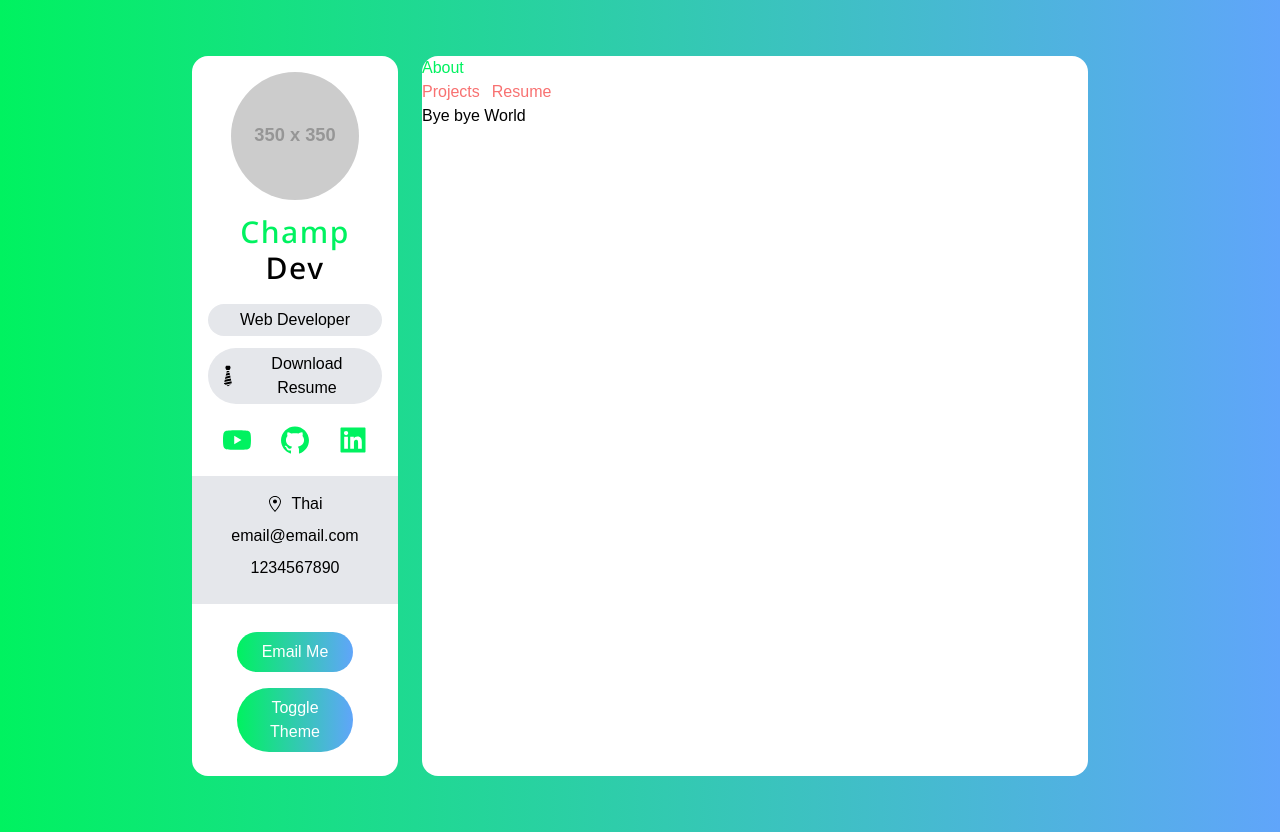
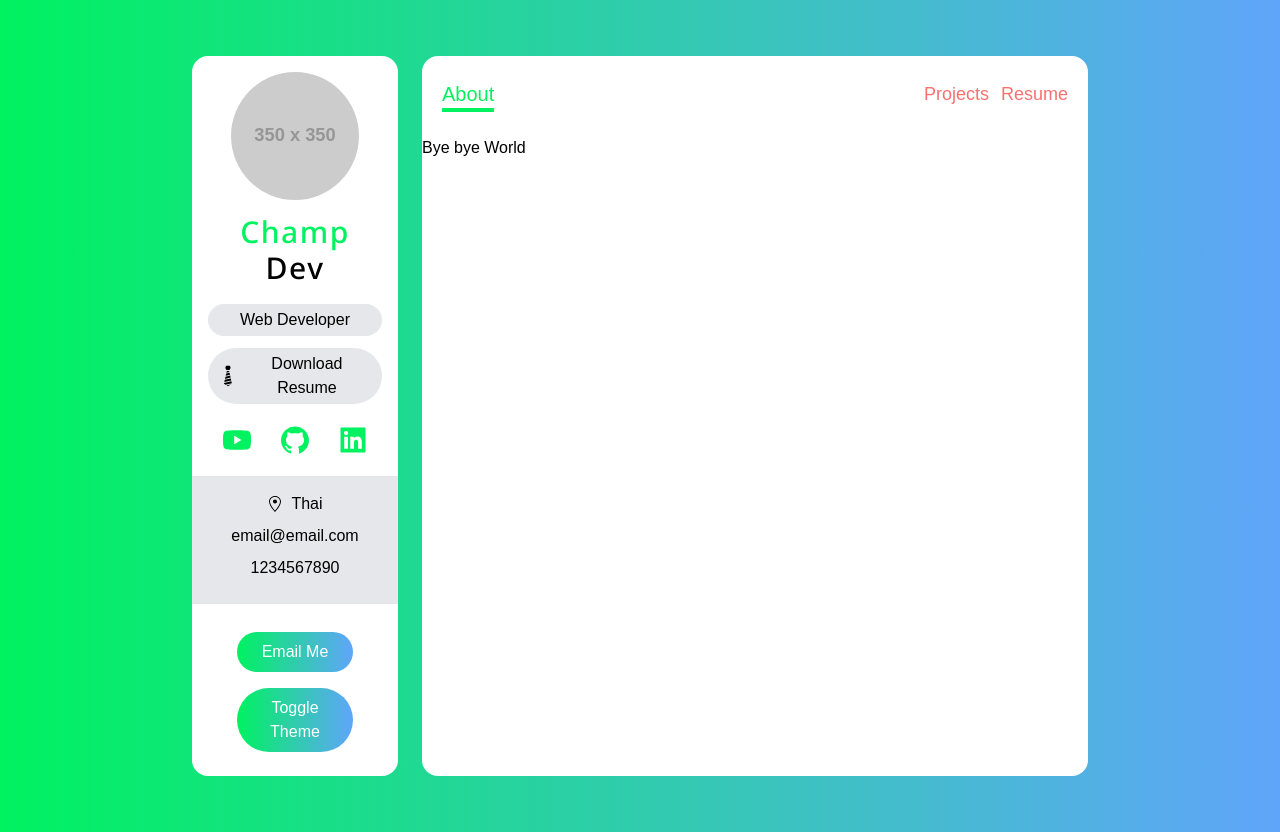
Before and after one commit to champseo2017/nextjs_2021_ex01, a Next.js app in the folder nextex012021/: page / in a window 1280 px wide. Built offline with nearby package versions, Linux system fonts and the light colour scheme.

Commit message:
59:43
https://www.youtube.com/watch?v=atebfXxl9B4

```diff
--- a/nextex012021/components/Navbar.tsx
+++ b/nextex012021/components/Navbar.tsx
@@ -1,37 +1,54 @@
-import { useState, useEffect } from "react";
+import { useState, useEffect, FunctionComponent } from "react";
 import Link from "next/link";
 import { useRouter } from "next/router";
+
+const NavItem: FunctionComponent<{
+  activeItem: string;
+  setActiveItem: Function;
+  name: string;
+  route: string;
+}> = ({ activeItem, name, route, setActiveItem }) => {
+  return activeItem !== name ? (
+    <Link href={route}>
+      <a>
+        <span onClick={() => setActiveItem(name)}>{name}</span>
+      </a>
+    </Link>
+  ) : null;
+};
+
 function Navbar() {
   const [activeItem, setActiveItem] = useState<string>("");
   const { pathname } = useRouter();
   useEffect(() => {
-    if (pathname === '/') setActiveItem("About");
+    if (pathname === "/") setActiveItem("About");
+    if (pathname === "/projects") setActiveItem("Projects");
+    if (pathname === "/resume") setActiveItem("Resume");
   }, []);
   return (
-    <div>
-      <span className="front-bold text-green">{activeItem}</span>
-      <div className="flex space-x-3 text-red-400 font-lg">
-        {activeItem !== "About" && (
-          <Link href="/">
-            <a>
-              <span onClick={() => setActiveItem("About")}>About</span>
-            </a>
-          </Link>
-        )}
-        {activeItem !== "Projects" && (
-          <Link href="/projects">
-            <a>
-              <span onClick={() => setActiveItem("Projects")}>Projects</span>
-            </a>
-          </Link>
-        )}
-        {activeItem !== "Resume" && (
-          <Link href="/resume">
-            <a>
-              <span onClick={() => setActiveItem("Resume")}>Resume</span>
-            </a>
-          </Link>
-        )}
+    <div className="flex justify-between px-5 py-3 my-3">
+      <span className="text-xl border-b-4 front-bold text-green border-green">
+        {activeItem}
+      </span>
+      <div className="flex space-x-3 text-lg text-red-400">
+        <NavItem
+          activeItem={activeItem}
+          setActiveItem={setActiveItem}
+          name="About"
+          route="/"
+        />
+        <NavItem
+          activeItem={activeItem}
+          setActiveItem={setActiveItem}
+          name="Projects"
+          route="/projects"
+        />
+        <NavItem
+          activeItem={activeItem}
+          setActiveItem={setActiveItem}
+          name="Resume"
+          route="/resume"
+        />
       </div>
     </div>
   );
```
